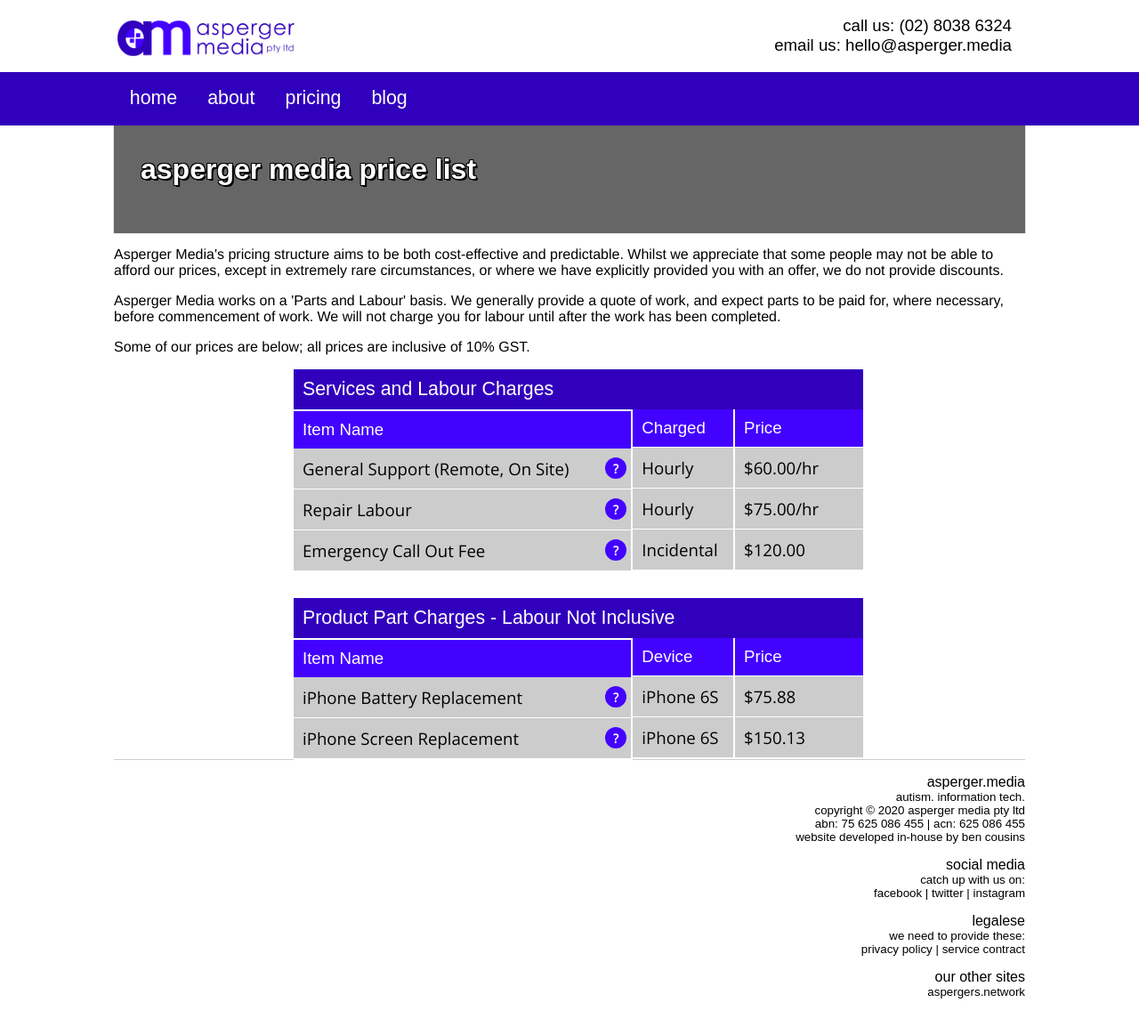
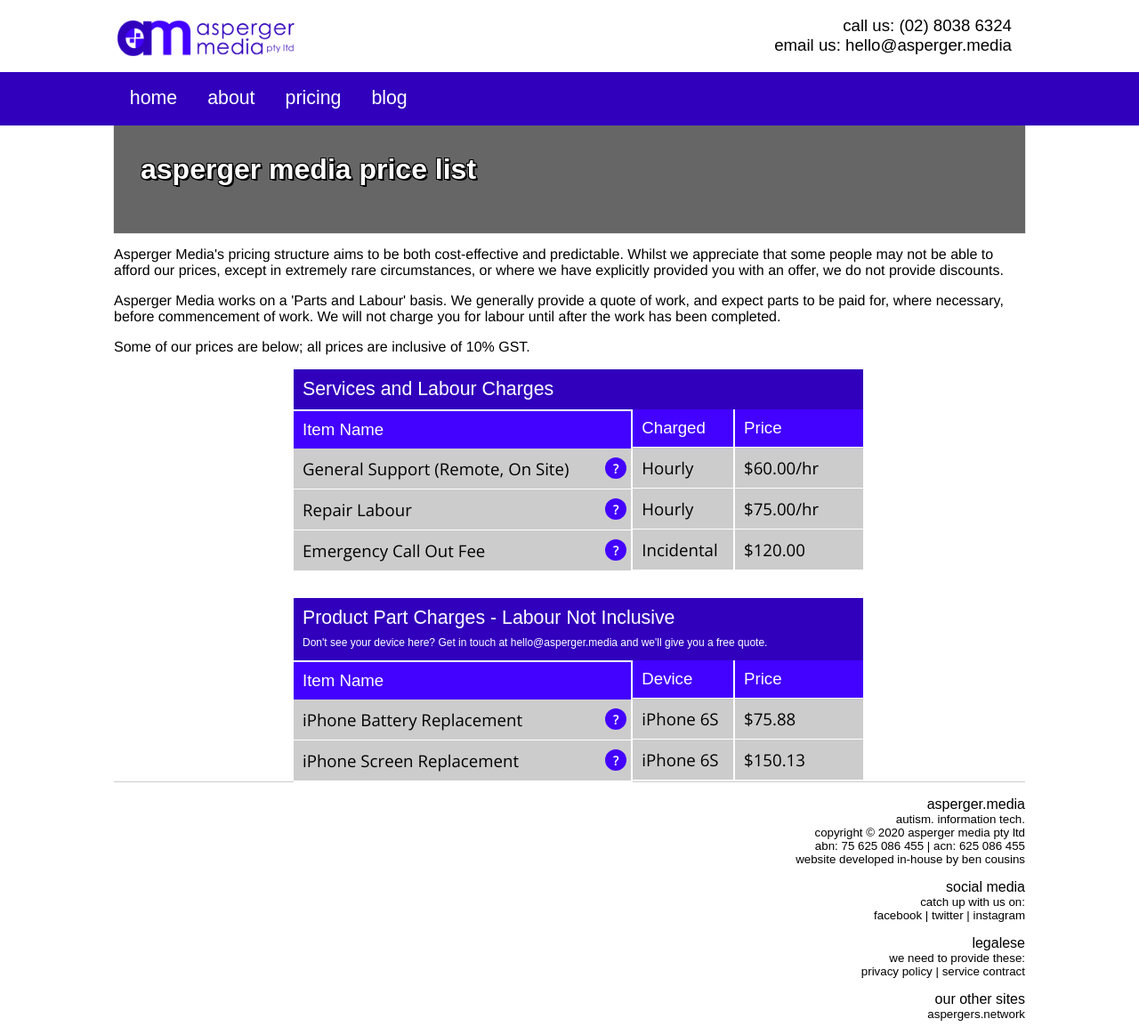
Before and after one commit to aspergermedia/aspergermedia.github.io, a Jekyll site: the page built from pricing.html, in a window 1280 px wide. Shown: the whole page at 89% size. Built offline with Jekyll 4.4.1, drawn with Linux system fonts in a browser that asks for light colours; some web fonts are replaced; before the commit the page ends 1138 px from its top, so only the background shows below that.

Commit message:
Add in by-line asking them to come to us for quote

```diff
--- a/pricing.html
+++ b/pricing.html
@@ -61,7 +61,8 @@ title: Pricing | Asperger Media. Autistic. Information Tech.
     </div>
     <!-- Product Charges -->
     <div class="pricing-sct-hd" style="margin-top: 30px;">
-        Product Part Charges - Labour Not Inclusive
+        Product Part Charges - Labour Not Inclusive<br>
+        <span style="font-size:9pt;">Don't see your device here? Get in touch at hello@asperger.media and we'll give you a free quote.</small>
     </div>
     <div class="pricing-tbl-hd-1">
         Item Name
```
